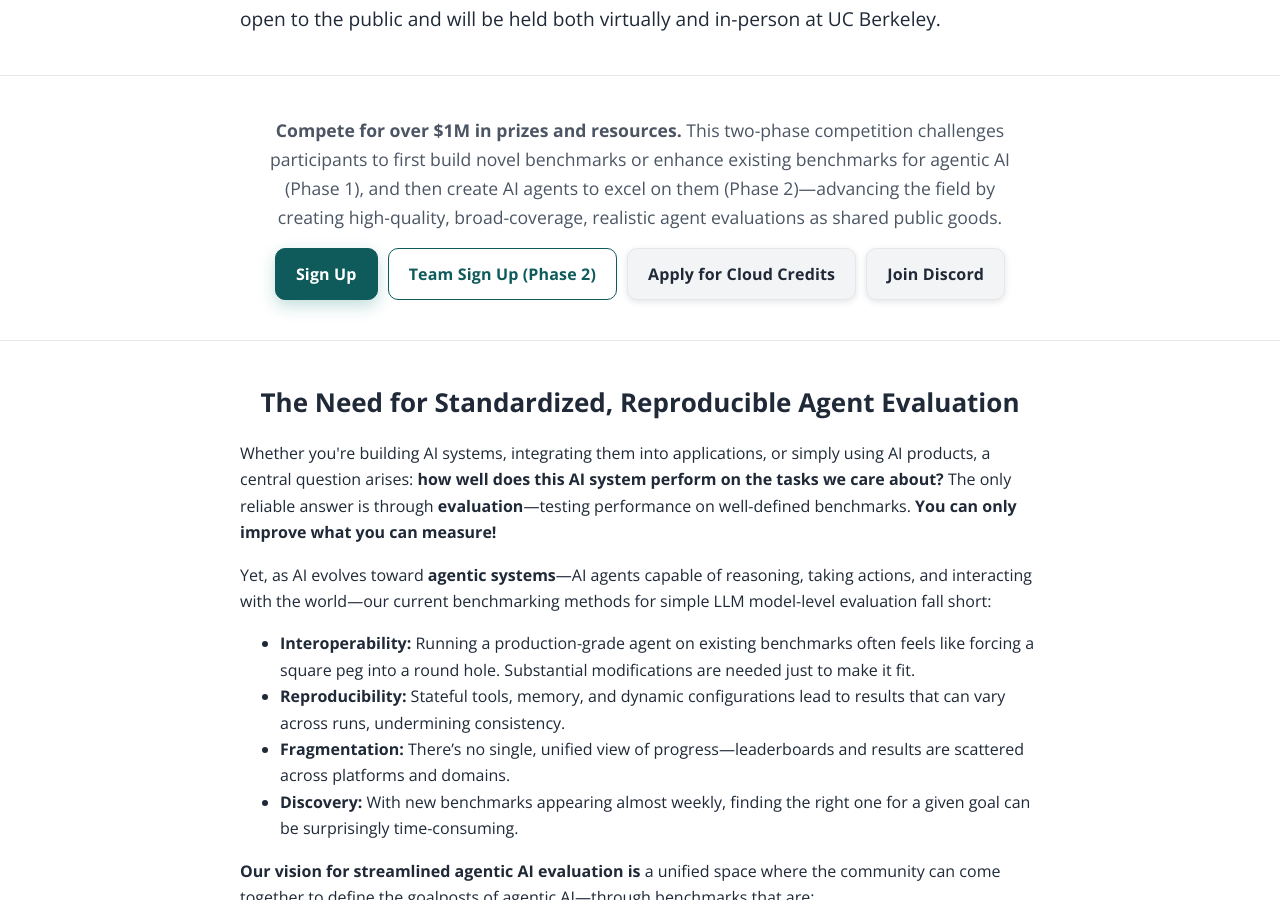
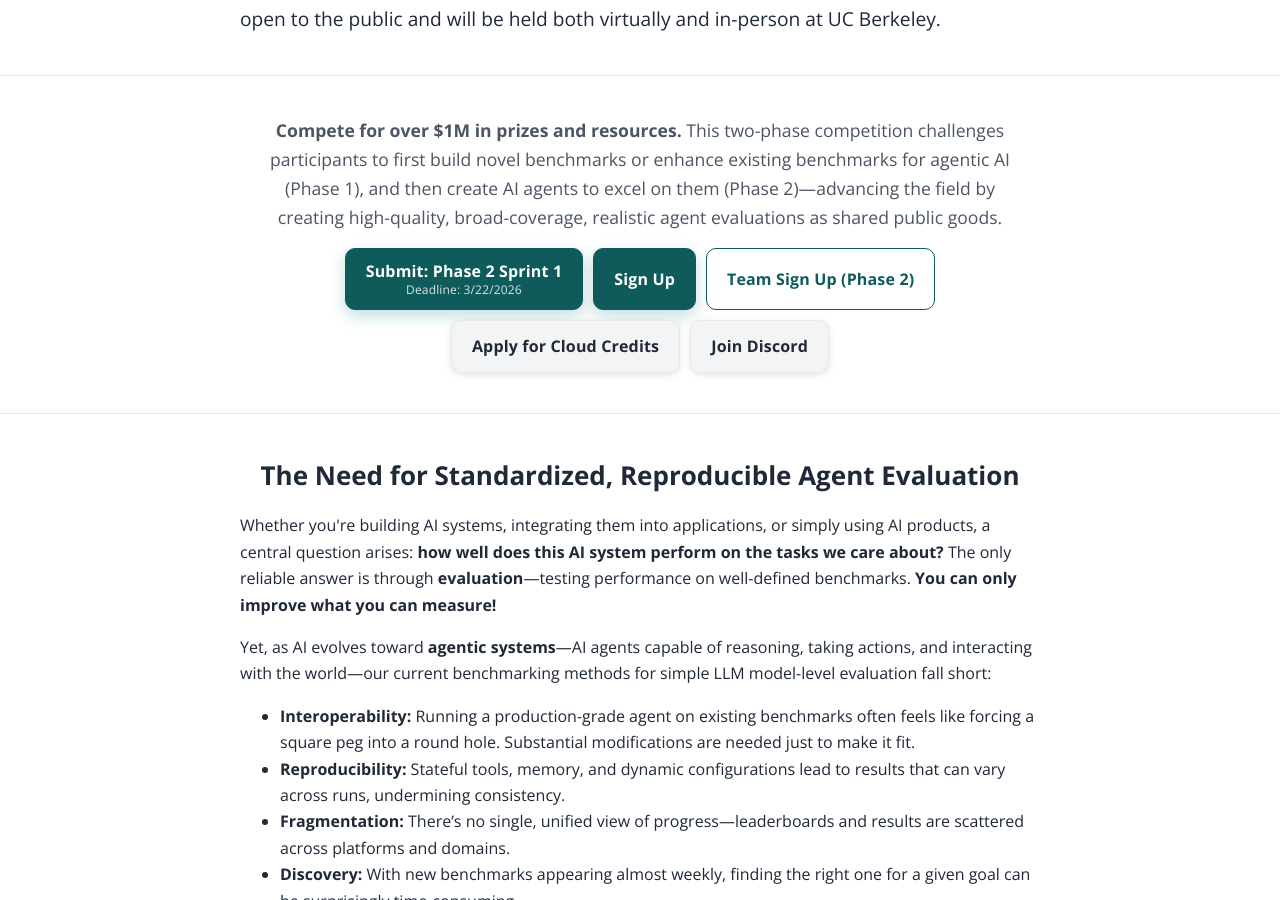
Before and after one commit to rdi-berkeley/rdi-berkeley.github.io, a Jekyll site: the page agentx-agentbeats.html, which Jekyll copies as it is, in a window 1280 px wide and 900 px high, scrolled down 1092 px. Built offline with Jekyll 4.4.1, drawn with Linux system fonts in a browser that asks for light colours; some of the changed text lies outside the part shown.

Commit message:
agentx-agentbeats: Phase 2 Sprint 1 submission form

```diff
--- a/agentx-agentbeats.html
+++ b/agentx-agentbeats.html
@@ -617,6 +617,7 @@
         <strong>Compete for over $1M in prizes and resources.</strong> This two-phase competition challenges participants to first build novel benchmarks or enhance existing benchmarks for agentic AI (Phase 1), and then create AI agents to excel on them (Phase 2)—advancing the field by creating high-quality, broad-coverage, realistic agent evaluations as shared public goods.
       </p>
       <div class="cta-row">
+        <a class="btn btn-primary btn-submit" href="https://forms.gle/BvEiqKEuwasVaBPDA" target="_blank" rel="noopener">Submit: Phase 2 Sprint 1<span class="btn-subtitle">Deadline: 3/22/2026</span></a>
         <a class="btn btn-primary" href="https://forms.gle/NHE8wYVgS6iJLwRj8" target="_blank" rel="noopener">Sign Up</a>
         <a class="btn btn-secondary" href="https://forms.gle/1gHSomHUy87XWAH66" target="_blank" rel="noopener">Team Sign Up (Phase 2)</a>
         <a class="btn" href="https://forms.gle/Uya9wQ2DqPStheH39" target="_blank" rel="noopener">Apply for Cloud Credits</a>
@@ -1497,6 +1498,7 @@
         </div>
       </div>
       <div class="cta-row">
+        <a class="btn btn-primary btn-submit" href="https://forms.gle/BvEiqKEuwasVaBPDA" target="_blank" rel="noopener">Submit: Phase 2 Sprint 1<span class="btn-subtitle">Deadline: 3/22/2026</span></a>
         <a class="btn btn-primary" href="https://forms.gle/NHE8wYVgS6iJLwRj8" target="_blank" rel="noopener">Sign Up</a>
         <a class="btn btn-secondary" href="https://forms.gle/1gHSomHUy87XWAH66" target="_blank" rel="noopener">Team Sign Up (Phase 2)</a>
         <a class="btn" href="https://github.com/agentbeats/tutorial" target="_blank" rel="noopener">Start Coding</a>
```
